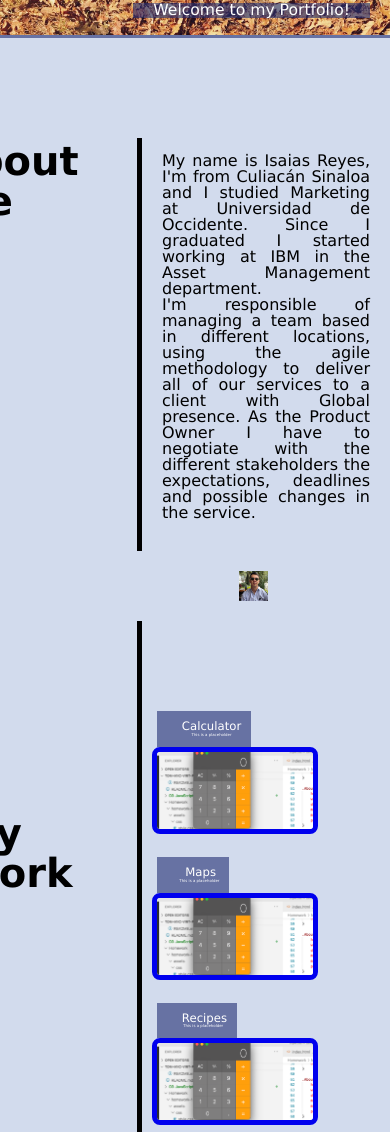
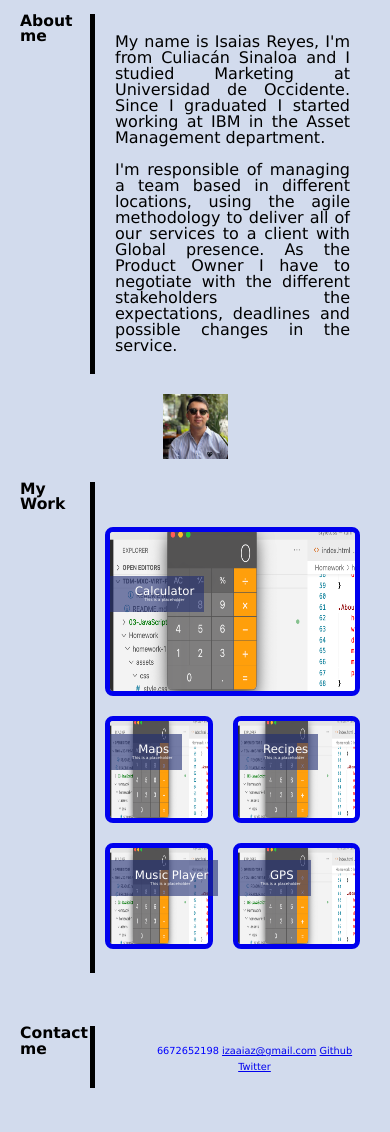
Before and after one commit to ireyesleon/homework-2, a plain HTML site: page index.html in a window 390 px wide. Shown: the part 199-1331 px from the top of the page. After the commit the page ends 1310 px from the top, so only its background shows below. Drawn offline with Linux system fonts and the light colour scheme.

Commit message:
Everything works fine but the grid, another update will be upload later tonight.

```diff
--- a/assets/css/style.css
+++ b/assets/css/style.css
@@ -14,36 +14,36 @@ body {
 
 header {
     background-color: var(--main-color);
+    display: flex;
 }
 
 header h1 {
-    font-size: 6vw;
+    font-size: 5vw;
     display: inline-block;
-    text-align: left;
-    margin-left: 20px;
+    width: 60%;
     padding: 10px;
+    margin: auto;
 }
 
 header div {
-    float: right;
-    margin-right: 20px;
+    margin: auto;
 }
 
 header div ul {
-    padding-top: 25px;
-    display: flex;
+    font-size: 2vw;
+    width: 40%;
+    display: inline;
+    padding-right: 20px;
 }
 
 header div ul li {
-   display: inline-block;
-   margin-left: 10px;
-   text-align: center;
+   color: blue;
+   display: inline;
 }
 
 nav {
     position: relative;
     flex-wrap: wrap;
-    background-color: var(--main-color);
 }
 
 nav img {
@@ -65,11 +65,10 @@ nav p {
 }
 
 .Personal-info {
-    margin-left: 30%;
     padding: 20px;
     clear: both;
-    width: 70%;
     height: 100%;
+
 }
 
 .About-me, .Work, .Contact-me {
@@ -78,24 +77,18 @@ nav p {
 }
 
 .About-me p {
-    display: inline-block;
-    padding-left: 15px;
     border-left: solid 5px;
-    padding-left: 20px;
-    padding-top: 15px;
-    padding-bottom: 30px;
-}
-
-.About-me-text {
-    display: inline-block;
+    padding: 20px;
+    display: flex;
+    float: left;
+    width: 80%;
 }
 
 .About-me h2 {
-    position: relative;
-    right: 193px;
-    top: 83px;
-    font-size: 40px;
+    font-size: 4vw;
     display: inline-block;
+    float: left;
+    width: 20%;
 }
 
 .About-me img {
@@ -107,40 +100,34 @@ nav p {
     padding: 20px;
 }
 
-.Work {
-    border-left: solid 5px;
-
-}
-
 .Work h2 {
-    position: relative;
-    right: 186px;
-    top: 192px;
-    font-size: 40px;
+    float: left;
+    width: 20%;
+    font-size: 4vw;
     display: inline-block;
 }
 
-@media only screen and (min-width: 769px) {
 .My-work {
+    float: left;
+    width: 80%;
+    border-left: solid 5px;
     display: grid;
     grid-template-columns: 50% 50%;
-}
+    align-content: center;
+    padding-bottom: 50px;
 }
 
-@media only screen and (min-width: 769px) {
 .calculator {
     grid-column-start: 1;
     grid-column-end: 3;
     grid-row-start: 1;
     grid-row-end: 2;
 }
-}
 
 @media only screen and (max-width: 768px) {
-    .My-work,
-    .calculator, .maps, .recipes, .music-player, .gps {
-        grid-template-columns: repeat(1, 1fr)
-    }
+    .My-work {
+     grid-template-columns: repeat(1, 1fr)
+}
 }
 
 .calculator, .maps, .recipes, .music-player, .gps {
@@ -148,8 +135,8 @@ nav p {
 }
 
 .calculator img, .maps img, .recipes img, .music-player img, .gps img {
-    height: 80%;
-    width: 80%;
+    height: 100%;
+    width: 100%;
     border-radius: 8px;
     border: 5px solid;
     transition: all 0.5s ease-in-out;
@@ -178,28 +165,30 @@ nav p {
 }
 
 .Contact-me {
-    margin-top: 50px;
+    padding-top: 50px;
+    width: 100%;
 }
 
 .Contact-me h2 {
-    position: relative;
-    right: 214px;
-    top: 60px;
-    font-size: 40px;
+    font-size: 4vw;
     display: inline-block;
+    float: left;
+    width: 20%;
 }
 
-.Contact-me h2 {
-    padding-right: 40px;
-    padding-top: 10px;
-    padding-bottom: 10px;
-    border-right: solid 5px;
+.Contact-me ul {
+    display: inline-block;
+    float: left;
+    width: 80%;
+    text-align: center;
+    padding-left: 44px;
+    padding-top: 15px;
+    padding-bottom: 15px;
+    border-left: solid 5px;
 }
 
 .Contact-me ul li {
     color: blue;
     display: inline;
-    padding: 15px;
-    text-align: center;
-    margin-left: 20px;
+    font-size: 2.5vw;
 }
--- a/index.html
+++ b/index.html
@@ -35,6 +35,7 @@
     <h2>About <br>
         me</h2>
     <p>My name is Isaias Reyes, I'm from Culiacán Sinaloa and I studied Marketing at Universidad de Occidente. Since I graduated I started working at IBM in the Asset Management department.
+    <br>
     <br>
     I'm responsible of managing a team based in different locations, using the agile methodology to deliver all of our services to a client with Global presence. As the Product Owner I have to negotiate with the different stakeholders the expectations, deadlines and possible changes in the service.</p>
     </div>
@@ -81,7 +82,7 @@
          me</h2>
     <ul>
         <li>
-            <a>Phone: 6672652198</a>
+            <a>6672652198</a>
         </li>
         <li>
             <a href = "mailto: izaaiaz@gmail.com">izaaiaz@gmail.com</a
```
